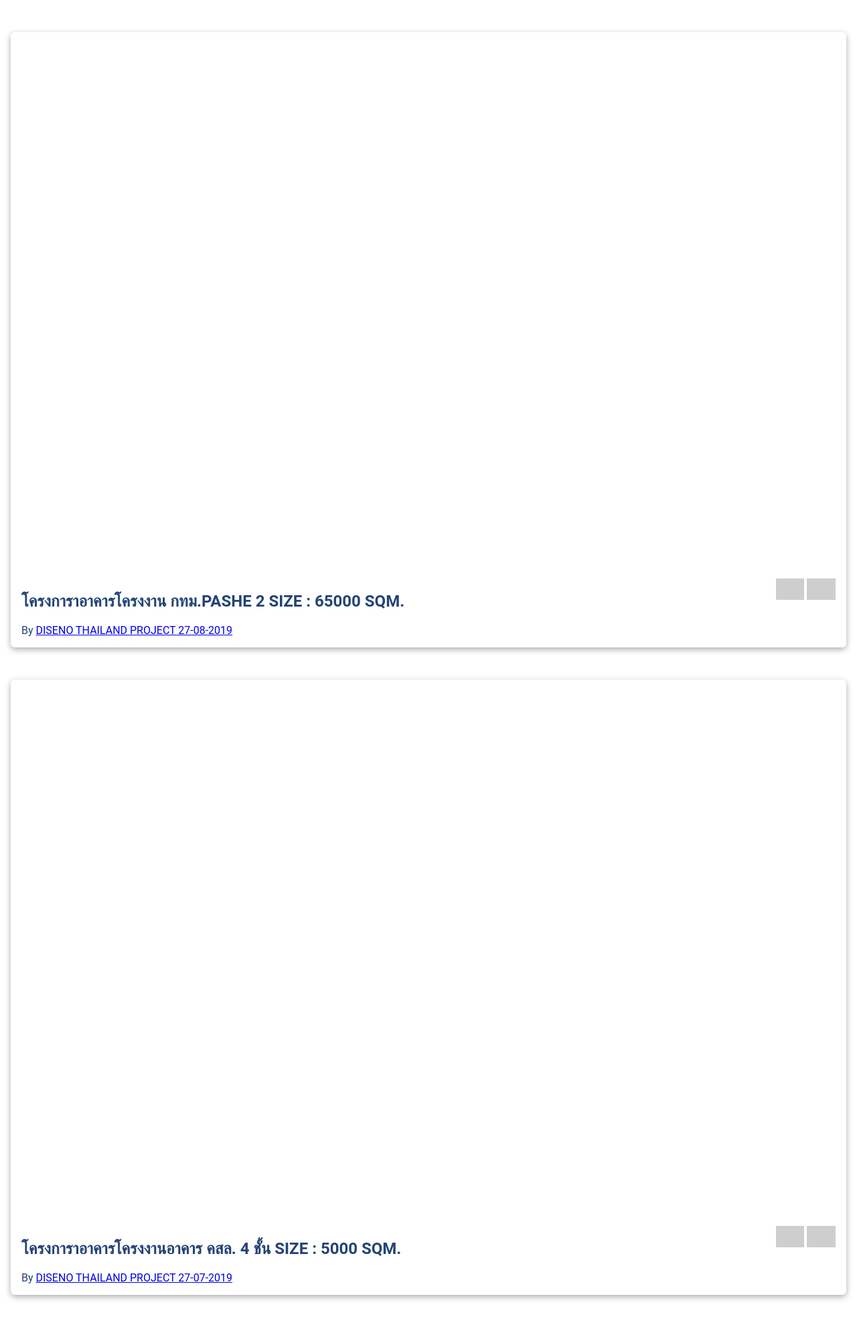
After one commit to Puttipong1234/disenowebpage, a Flask app: page /model in a window 1280 px wide. The commit adds this page. Shown: the whole page at 67% size. Run offline with Flask 2, Linux system fonts and the light colour scheme; some libraries are stand-ins or nearby versions; grey boxes are pictures that could not be loaded.

Commit message:
"add model"

```diff
--- a/app.py
+++ b/app.py
@@ -10,6 +10,10 @@ def index():
 def contact():
     return render_template('contact.html')
 
+@app.route('/model', methods = ['POST','GET'])
+def model():
+    return render_template('model.html')
+
 
 if __name__ == '__main__':
     app.run(port=200)
--- /dev/null
+++ b/desktop.ini
@@ -0,0 +1,2 @@
+[LocalizedFileNames]
+Astronaut.glb=@Astronaut,0
--- /dev/null
+++ b/templates/model.html
@@ -0,0 +1,53 @@
+<!DOCTYPE html>
+<!-- Import the component -->
+<!-- Loads <model-viewer> for old browsers like IE11: -->
+<link rel="stylesheet" type="text/css" href="{{ url_for('static', filename='model.css') }}">
+<meta name="viewport" content="initial-scale=1, maximum-scale=1, user-scalable=no, width=device-width">
+
+<script nomodule
+    src="https://unpkg.com/@google/model-viewer/dist/model-viewer-legacy.js">
+</script>
+
+<script type="module" src="https://unpkg.com/@google/model-viewer/dist/model-viewer.js"></script>
+
+<script nomodule src="https://unpkg.com/@google/model-viewer/dist/model-viewer-legacy.js"></script>
+<!-- Use it like any other HTML element -->
+
+<body>
+<div class="container">
+
+<div id="card">
+    <!-- All you need to put beautiful, interactive 3D content on your site: -->
+    <model-viewer src="{{ url_for('static', filename='model/test.glb') }}" alt="A 3D model of an astronaut" auto-rotate="" camera-controls background-color="#455A64"></model-viewer>
+    <section class="attribution">
+      <span>
+        <h2>โครงการาอาคารโครงงาน กทม.PASHE 2 <strong>SIZE : 65000 SQM.</strong></h2>
+        <span>By <a href="https://www.facebook.com/disenothailand/" target="_blank">DISENO THAILAND PROJECT 27-08-2019</a></span>
+      </span>
+      <a class="cc" href="https://www.facebook.com/disenothailand/" target="_blank">
+        <img src="https://mirrors.creativecommons.org/presskit/icons/cc.svg">
+        <img src="https://mirrors.creativecommons.org/presskit/icons/by.svg">
+      </a>
+    </section>
+
+  </div>
+
+<div id="card">
+    <!-- All you need to put beautiful, interactive 3D content on your site: -->
+    <model-viewer src="{{ url_for('static', filename='model/test02.glb') }}" alt="A 3D model of an astronaut" auto-rotate="" camera-controls background-color="#455A64"></model-viewer>
+    <section class="attribution">
+      <span>
+        <h2>โครงการาอาคารโครงงานอาคาร คสล. 4 ชั้น <strong>SIZE : 5000 SQM.</strong></h2>
+        <span>By <a href="https://www.facebook.com/disenothailand/" target="_blank">DISENO THAILAND PROJECT 27-07-2019</a></span>
+      </span>
+      <a class="cc" href="https://www.facebook.com/disenothailand/" target="_blank">
+        <img src="https://mirrors.creativecommons.org/presskit/icons/cc.svg">
+        <img src="https://mirrors.creativecommons.org/presskit/icons/by.svg">
+      </a>
+    </section>
+
+  </div>
+
+
+</div>
+</body>
--- /dev/null
+++ b/templates/static/model.css
@@ -0,0 +1,54 @@
+body {
+    margin: 1em;
+    padding: 0;
+    font-family: Google Sans, Noto, Roboto, Helvetica Neue, sans-serif;
+    color: #244376;
+  }
+
+
+  #card {
+    margin: 3em auto;
+    display: flex;
+    flex-direction: column;
+    max-width: 1500px;
+    max-height: 1000px;
+    border-radius: 6px;
+    box-shadow: 0 3px 10px rgba(0, 0, 0, 0.329);
+    overflow: hidden;
+  }
+
+  model-viewer {
+    width: 100%;
+    height: 800px;
+  }
+
+  .attribution {
+    display: flex;
+    flex-direction: row;
+    justify-content: space-between;
+    margin: 1em;
+  }
+
+  .attribution h1 {
+    margin: 0 0 0.25em;
+  }
+
+  .attribution img {
+    opacity: 0.5;
+    height: 2em;
+  }
+
+  .attribution .cc {
+    flex-shrink: 0;
+    text-decoration: none;
+  }
+
+  footer {
+    display: flex;
+    flex-direction: column;
+    max-width: 600px;
+    margin: auto;
+    text-align: center;
+    font-style: italic;
+    line-height: 1.5em;
+  }
```
Also changed, not shown: templates/index.html (+4 -4 lines), templates/static/card.css (+4 -3 lines), 3 other files.
